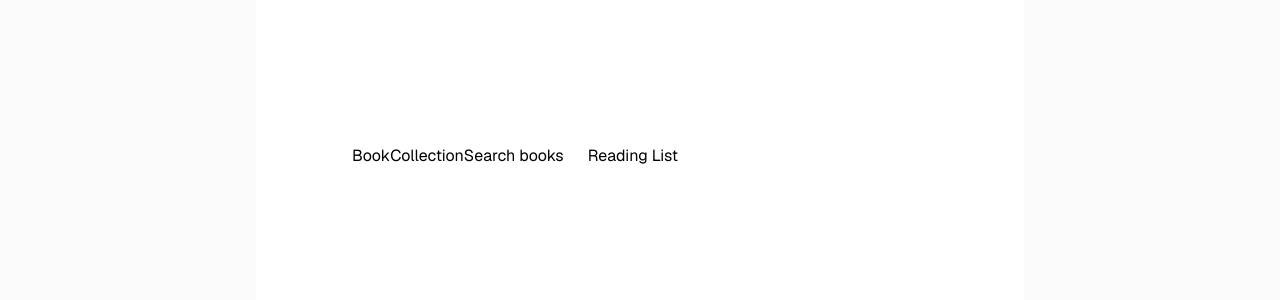
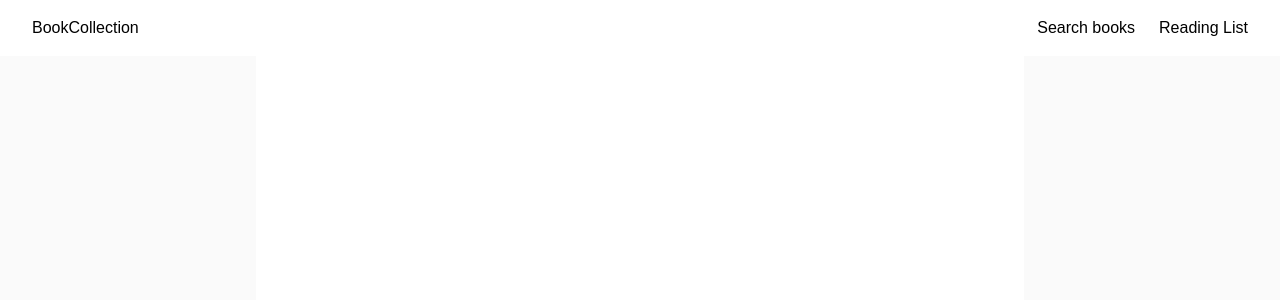
Before and after one commit to emmapang22/the-library, a Next.js app: page / in a window 1280 px wide. Shown: the top 300 px of the page. Built offline with nearby package versions, Linux system fonts and the light colour scheme.

Commit message:
moved the Header component to the right place

```diff
--- a/app/layout.tsx
+++ b/app/layout.tsx
@@ -29,9 +29,9 @@ export default function RootLayout({
       className={`${geistSans.variable} ${geistMono.variable} h-full antialiased`}
     >
       <body className="min-h-full flex flex-col">
+        <Header />
         <div className="flex flex-col flex-1 items-center justify-center bg-zinc-50 font-sans dark:bg-black">
           <main className="flex flex-1 w-full max-w-3xl flex-col items-center py-32 px-16 bg-white dark:bg-black sm:items-start">
-            <Header />
             {children}
           </main>
         </div>
```
